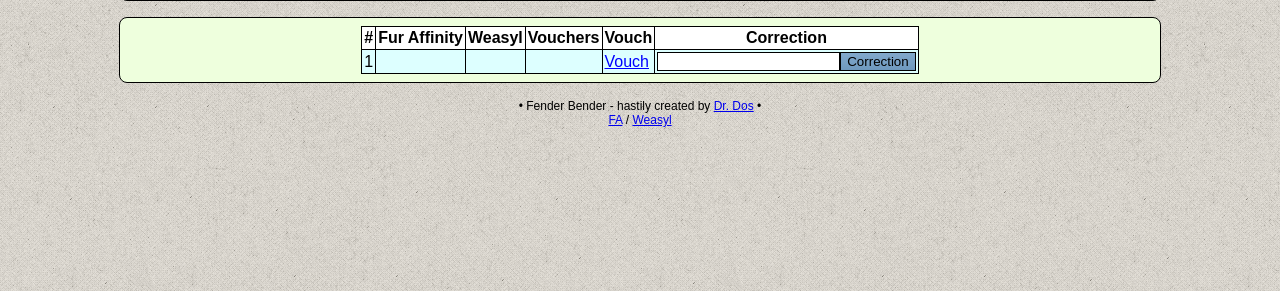
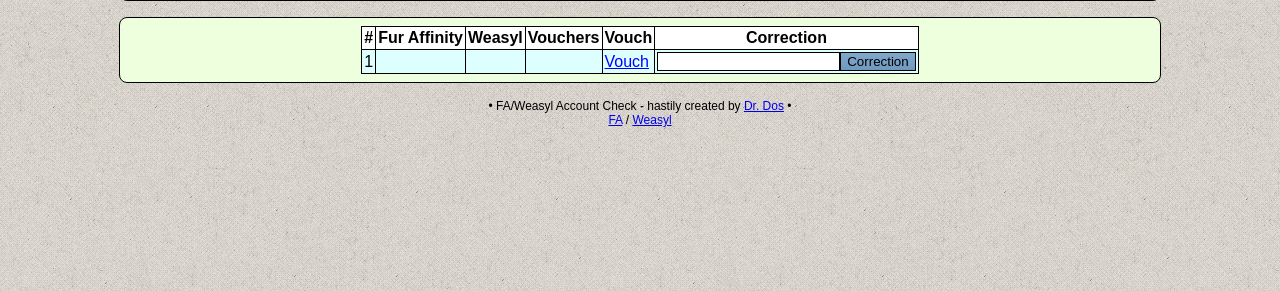
Before and after one commit to Weasyl/SOFT, a Django app: template templates/index.html in a window 1280 px wide. Shown: the part 234-525 px from the top of the page. Run offline with Django 3.2, Linux system fonts and the light colour scheme; tables that the repository leaves empty hold one stand-in row (values such as "Sample post"); the template is opened without the code that fills it: values that come from a table or form of the project are taken from there, most other values are stand-ins (such as "Sample title", 1, 10 or a date in 2020); some libraries are stand-ins or nearby versions.

Commit message:
Ack.  Missed a FB somewhere

```diff
--- a/templates/index.html
+++ b/templates/index.html
@@ -110,7 +110,7 @@ $(document).ready(function () {
 </div>
 
 <div style="text-align:center;font-size:12px;">
-    &bull; Fender Bender - hastily created by <a href="mailto:doctordos@gmail.com">Dr. Dos</a> &bull;<br>
+    &bull; FA/Weasyl Account Check - hastily created by <a href="mailto:doctordos@gmail.com">Dr. Dos</a> &bull;<br>
     <a href="http://furaffinity.net/user/doscoon">FA</a> / <a href="https://www.weasyl.com/profile/doscoon">Weasyl</a>
 </div>
 
```
